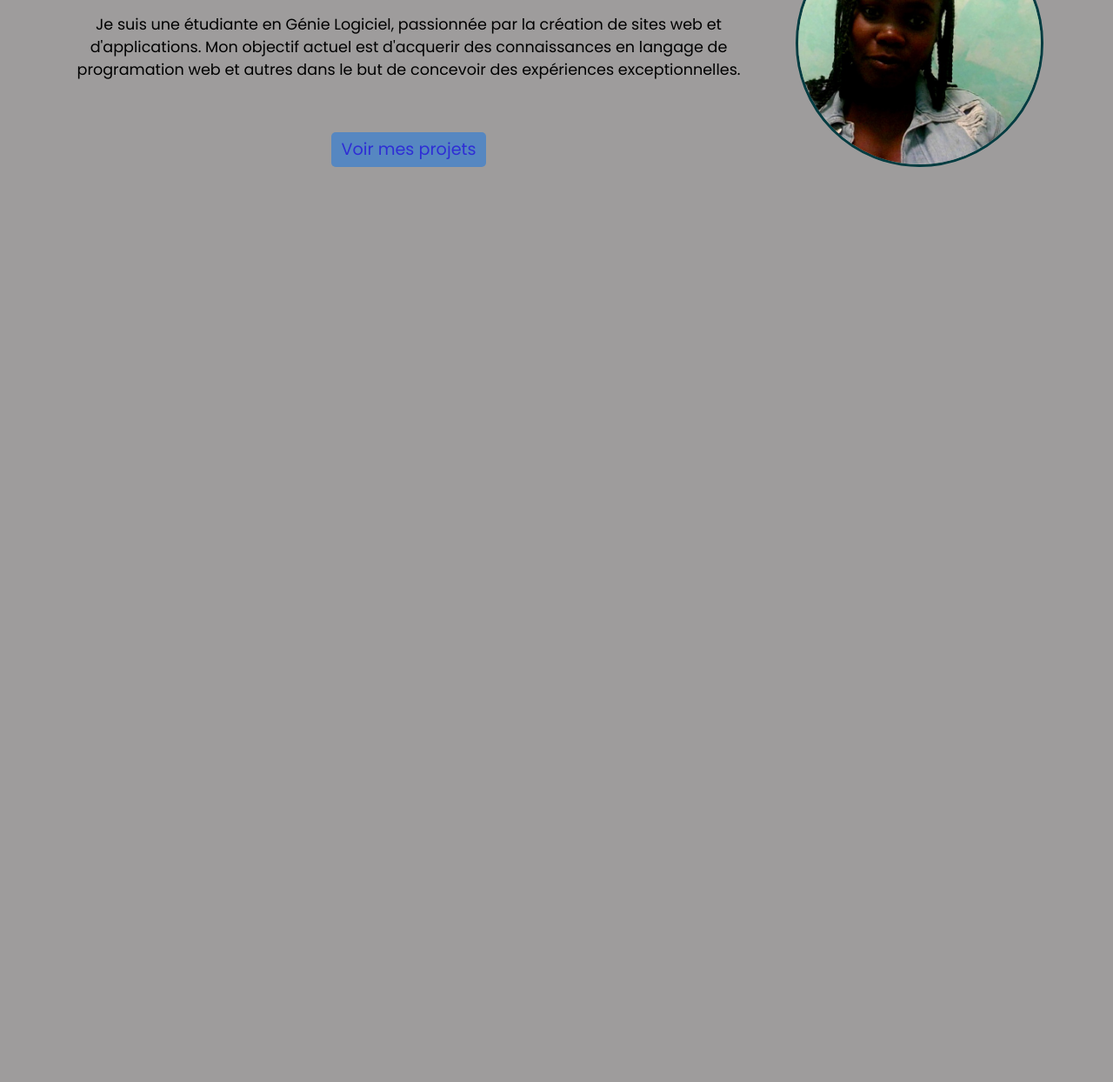
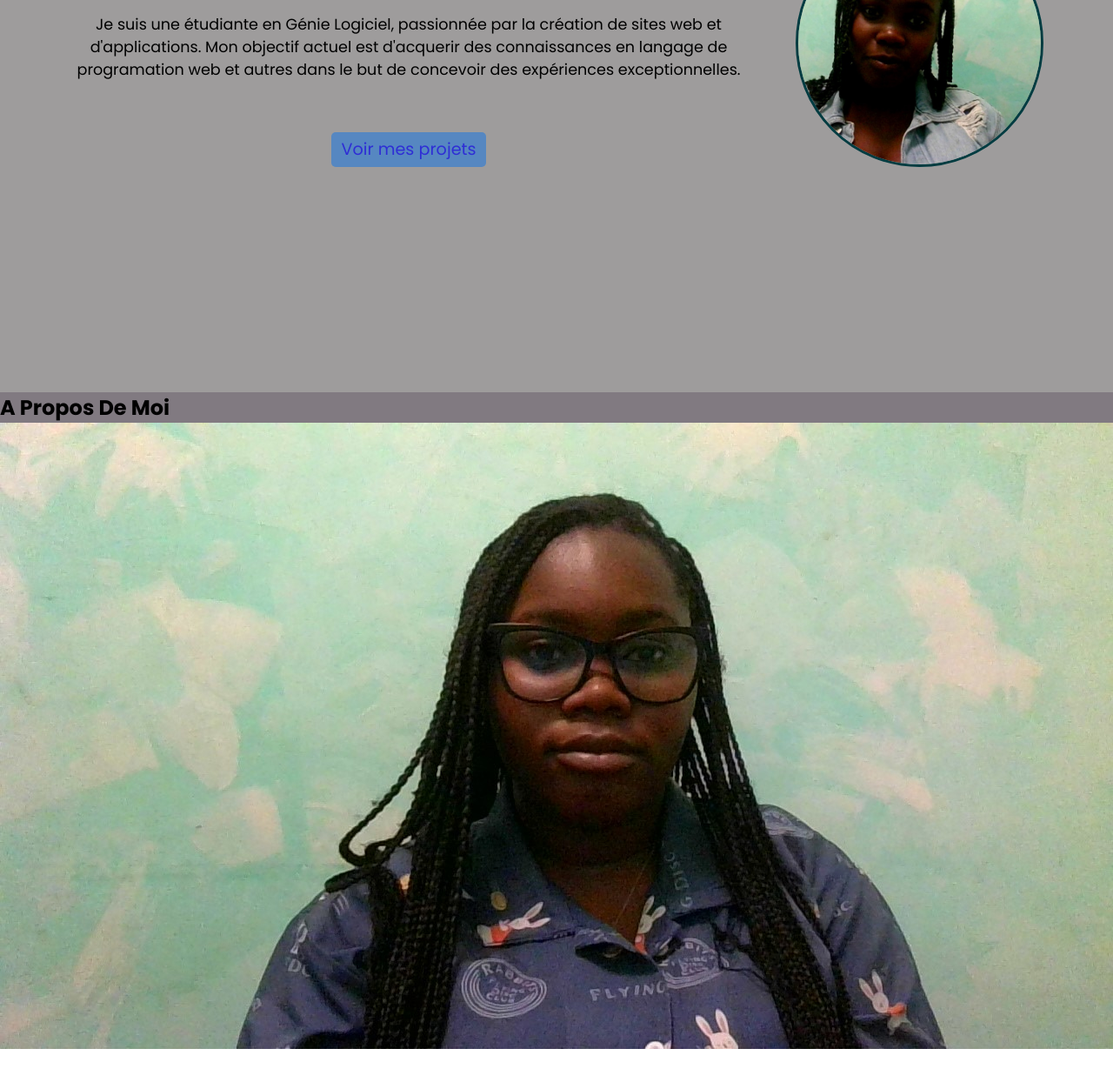
Before and after one commit to Chloe-itec/Mon-Portfolio-2025, a plain HTML site: page index.html in a window 1280 px wide. Shown: the part 288-1532 px from the top of the page at 87% size. After the commit the page ends 1501 px from the top, so only its background shows below. Drawn offline with Linux system fonts and the light colour scheme.

Commit message:
Revoir les detailles de la page index

```diff
--- a/css/style.css
+++ b/css/style.css
@@ -8,6 +8,10 @@
     font-family: 'Poppins', sans-serif;
     text-decoration: none;
     list-style: none;
+}
+
+html, body{
+    scroll-behavior: smooth;
 }
 
 /* Création des variables */
@@ -79,7 +83,7 @@
 /* Suite de la stylisation de la page Acceuil */
 #acceuil{
     max-width: 100%;
-    height: 90vh;
+    height: 78vh;
     background: var(--email-color);
     position: relative;
 }
@@ -141,6 +145,10 @@
 #a-propos{
     max-width: 100%;
     height: 90vh;
-    background: var(--email-color);
+    background: var(--color-secondary);
     position: relative;
 }
+
+#a-propos .about{
+
+}
--- a/index.html
+++ b/index.html
@@ -24,8 +24,8 @@
                    </a>
                 </div>
 
-                <li><a href="#">Accueil</a></li>
-                <li><a href="#">À propos</a></li>
+                <li><a href="#acceuil">Accueil</a></li>
+                <li><a href="#a-propos">À propos</a></li>
                 <li><a href="#">Compétences</a></li>
                 <li><a href="#">Projets</a></li>
                 <li><a href="#">Contact</a></li>
@@ -69,9 +69,23 @@
 
     <!-- Section à propos de moi -->
     <section id="a-propos">
-        <div class="about">
+
+        <div class="about-top">
+            <h2>A Propos <span>De Moi</span></h2>
+        </div>
+
+        <div class="about-bottom">
+
+            <div class="about-left">
+                <img src="Images/WIN_20241011_12_27_30_Pro.jpg" alt="">
+            </div>
+
+            <div class="about-right">
+
+            </div>
 
         </div>
+
     </section>
 
 
```
